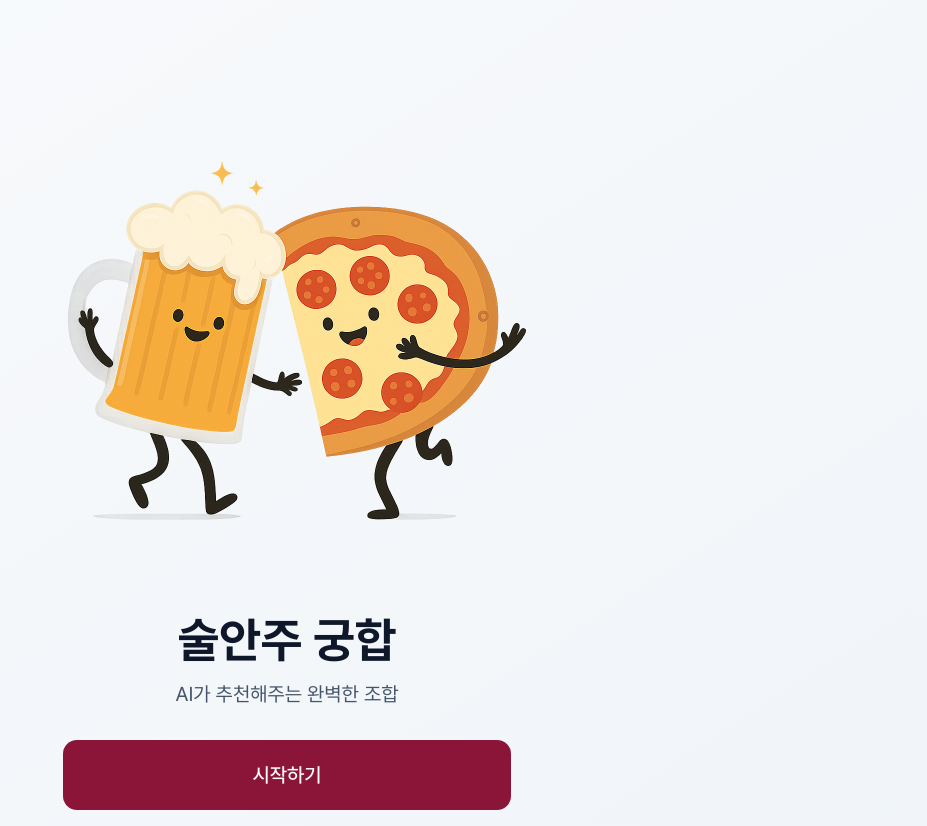
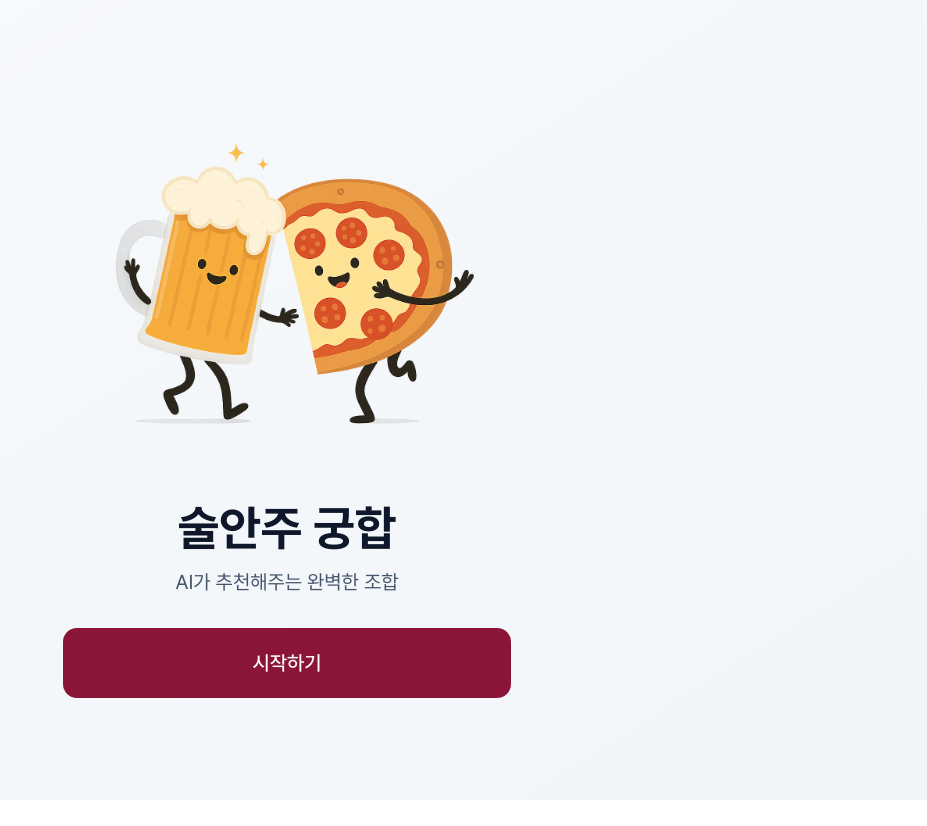
Before and after one commit to aseo/mariage, a Next.js app: page / in a window 1280 px wide. Shown: the whole page, without its empty margins (353-1280 px from the left). After the commit the page ends 800 px from the top, so only its background shows below. Built offline with nearby package versions, Linux system fonts and the light colour scheme.

Commit message:
Fix ESLint errors for Vercel deployment - Remove unused imports, fix unescaped quotes, replace img with Next.js Image, fix TypeScript any types

```diff
--- a/src/app/food/page.tsx
+++ b/src/app/food/page.tsx
@@ -1,10 +1,6 @@
 "use client"
 
 import { Button } from "@/components/ui/button"
-import { Card, CardContent } from "@/components/ui/card"
-import { Input } from "@/components/ui/input"
-import { Command, CommandEmpty, CommandGroup, CommandInput, CommandItem, CommandList } from "@/components/ui/command"
-import { Popover, PopoverContent, PopoverTrigger } from "@/components/ui/popover"
 import Link from "next/link"
 import { useState, useMemo } from "react"
 import { useRouter } from "next/navigation"
@@ -90,7 +86,7 @@ export default function FoodPage() {
                   className="w-full flex items-center gap-3 p-3 text-left hover:bg-slate-50 transition-colors duration-150 cursor-pointer border-b border-slate-100"
                 >
                   <span className="text-xl">🍽️</span>
-                  <span className="text-base font-medium">"{customFood}" 검색하기</span>
+                  <span className="text-base font-medium">&quot;{customFood}&quot; 검색하기</span>
                 </button>
 
                 {/* Show filtered suggestions */}
--- a/src/app/page.tsx
+++ b/src/app/page.tsx
@@ -1,6 +1,6 @@
 import { Button } from "@/components/ui/button"
-import { Card, CardContent, CardDescription, CardHeader, CardTitle } from "@/components/ui/card"
 import Link from "next/link"
+import Image from "next/image"
 
 export default function Home() {
   return (
@@ -9,9 +9,11 @@ export default function Home() {
         {/* Header */}
         <div className="text-center mb-8">
           <div className="mb-6">
-            <img
+            <Image
               src="/food-drink-pairing.png"
               alt="Beer mug and pizza slice dancing together - perfect food and drink pairing"
+              width={400}
+              height={300}
               className="mx-auto max-w-xs sm:max-w-sm md:max-w-md lg:max-w-lg h-auto"
             />
           </div>
--- a/src/app/results/food/page.tsx
+++ b/src/app/results/food/page.tsx
@@ -3,7 +3,7 @@
 import { Button } from "@/components/ui/button"
 import { Card, CardContent, CardDescription, CardHeader, CardTitle } from "@/components/ui/card"
 import Link from "next/link"
-import { useSearchParams } from "next/navigation"
+
 import { useEffect, useState, useRef } from "react"
 import { DrinkRecommendation } from "@/lib/gemini"
 
--- a/src/lib/gemini.ts
+++ b/src/lib/gemini.ts
@@ -8,7 +8,7 @@ const MODELS = [
 const API_KEY = process.env.GOOGLE_AI_API_KEY!;
 
 // Simple in-memory cache for API responses
-const cache = new Map<string, { data: any; timestamp: number }>();
+const cache = new Map<string, { data: DrinkRecommendation[]; timestamp: number }>();
 const CACHE_DURATION = 24 * 60 * 60 * 1000; // 24 hours in milliseconds
 
 // Debug: Check if API key is loaded
@@ -20,7 +20,7 @@ function getCacheKey(item: string): string {
   return `drink:${item.toLowerCase().trim()}`;
 }
 
-function getFromCache(key: string): any | null {
+function getFromCache(key: string): DrinkRecommendation[] | null {
   const cached = cache.get(key);
   if (!cached) return null;
 
@@ -33,7 +33,7 @@ function getFromCache(key: string): any | null {
   return cached.data;
 }
 
-function setCache(key: string, data: any): void {
+function setCache(key: string, data: DrinkRecommendation[]): void {
   cache.set(key, { data, timestamp: Date.now() });
 }
 
```
